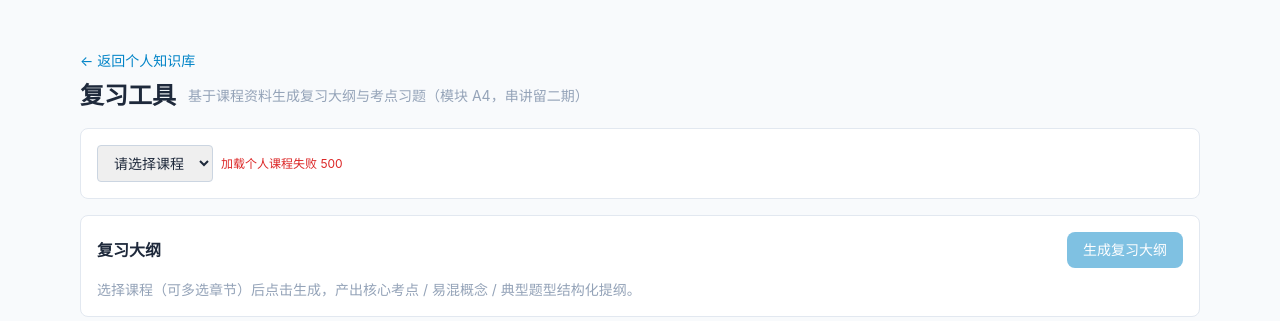
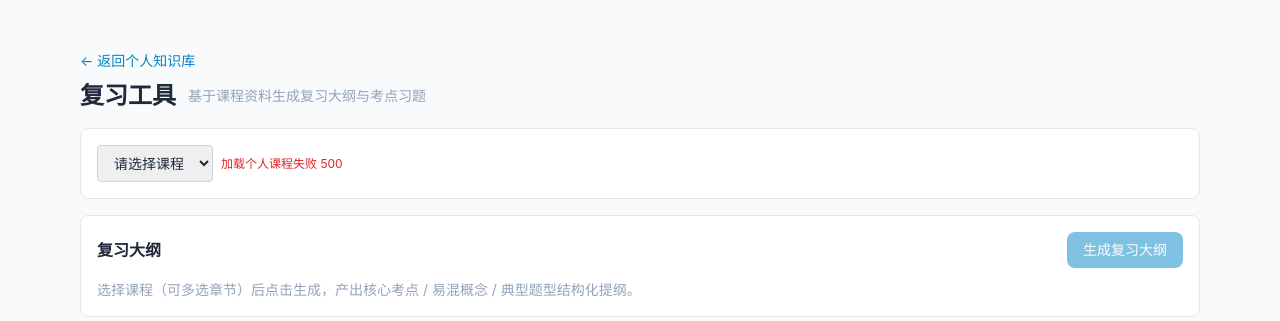
Before and after one commit to Tony142857/KnowIsle, a FastAPI app: template app/web/templates/library_review.html in a window 1280 px wide. Shown: the part 57-378 px from the top of the page. Run offline with FastAPI, Linux system fonts and the light colour scheme; the template is opened without the code that fills it, so the values that code supplies are empty; parts of the project's set-up code (start-up, migrations or seed data) failed here and were passed over.

Commit message:
fix(web): 复习工具页副标题去除内部开发措辞（模块 A4/串讲留二期不对终端用户展示）

```diff
--- a/app/web/templates/library_review.html
+++ b/app/web/templates/library_review.html
@@ -6,7 +6,7 @@
     <a href="/library" class="text-sm text-sky-600 hover:underline">← 返回个人知识库</a>
     <div class="mt-2 flex flex-wrap items-center gap-3">
       <h1 class="text-2xl font-bold text-slate-800">复习工具</h1>
-      <p class="text-sm text-slate-400">基于课程资料生成复习大纲与考点习题（模块 A4，串讲留二期）</p>
+      <p class="text-sm text-slate-400">基于课程资料生成复习大纲与考点习题</p>
     </div>
   </div>
 
```
